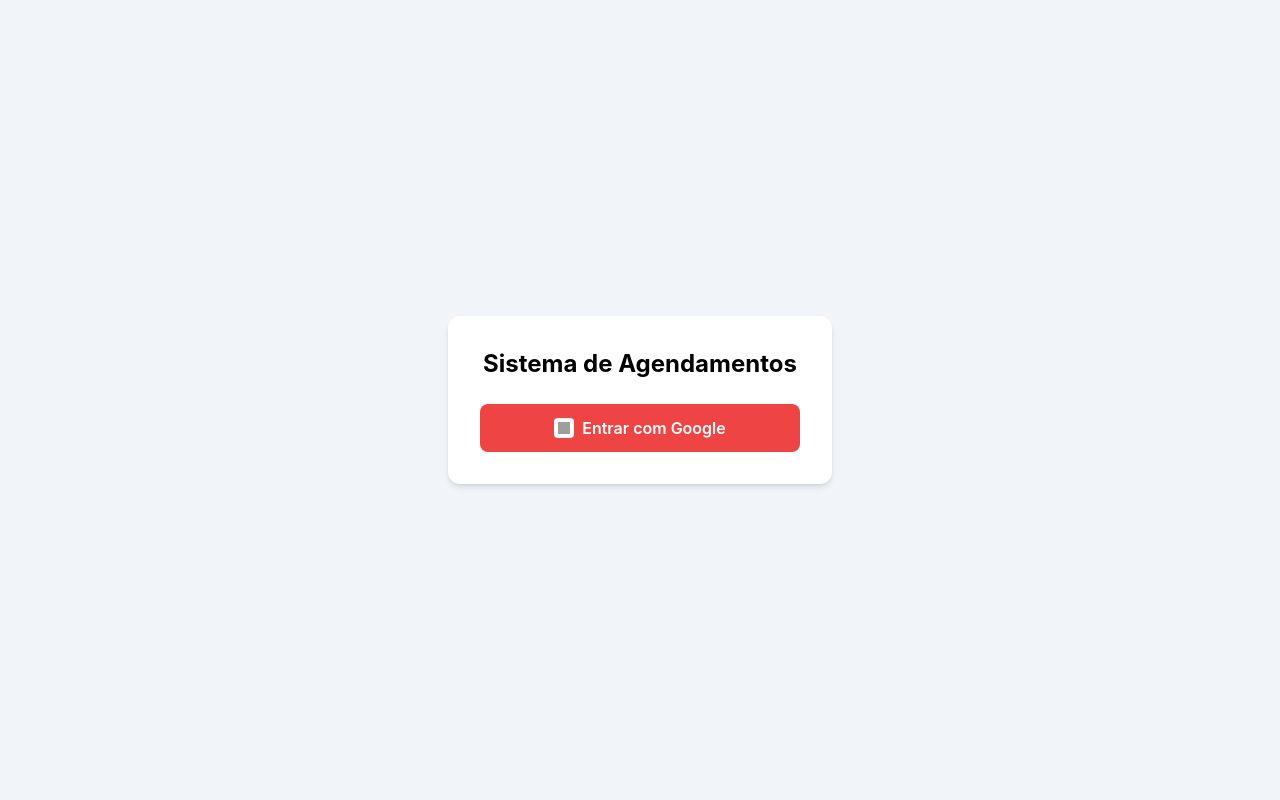
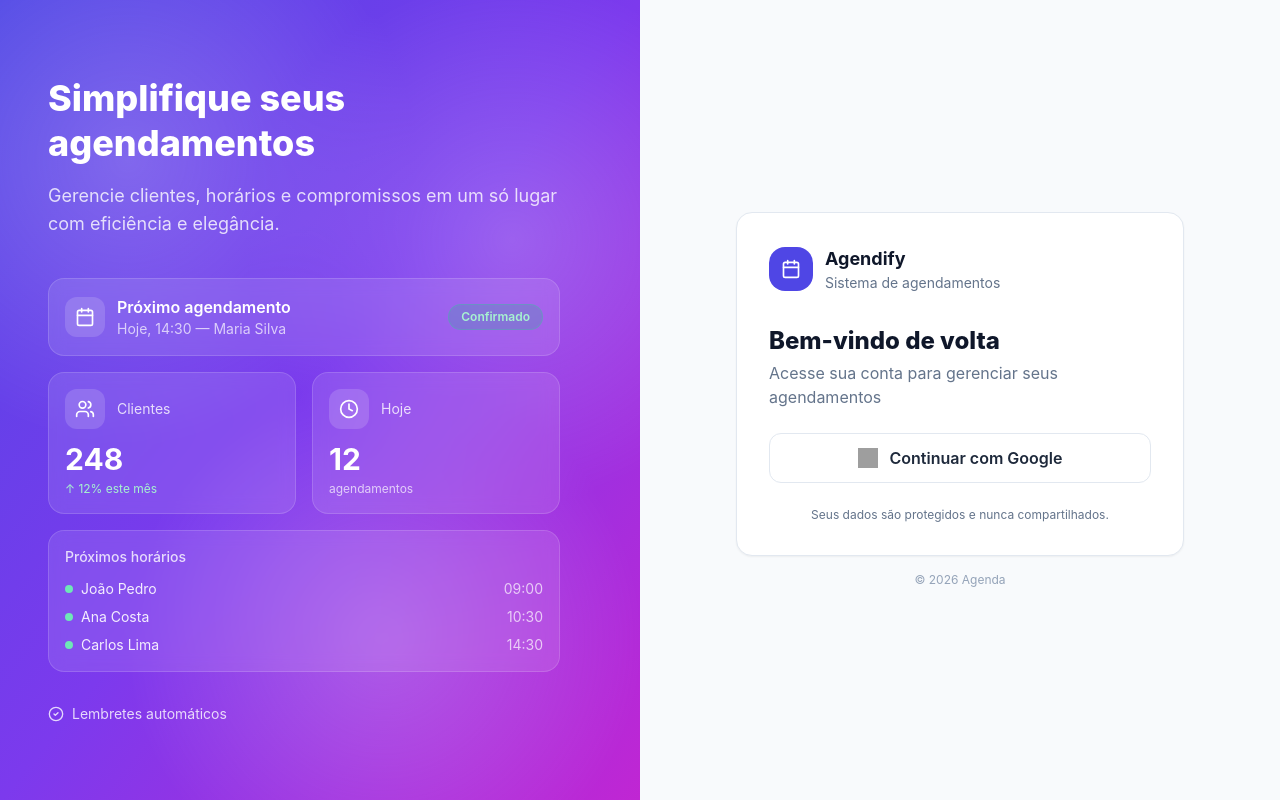
Before and after one commit to Jeffems/agendamento-system, a React (Vite) app in the folder frontend/: page /login in a window 1280 px wide. Built offline with nearby package versions, Linux system fonts and the light colour scheme; grey boxes are pictures that could not be loaded.

Commit message:
tela de login 1.0.0.0

```diff
--- a/frontend/src/pages/Login.jsx
+++ b/frontend/src/pages/Login.jsx
@@ -1,4 +1,4 @@
-export default function Login() {
+{/*export default function Login() {
   const handleGoogleLogin = () => {
     const backendUrl = import.meta.env.VITE_BACKEND_URL;
     window.location.assign(`${backendUrl}/auth/google`);
@@ -24,3 +24,155 @@ export default function Login() {
       </div>
     );
   }
+  */}
+
+  import React from "react";
+import { Calendar, CheckCircle2, Users, Clock } from "lucide-react";
+
+// Se você já tem uma função que faz o redirect pro backend (Google OAuth),
+// pluga ela aqui:
+function handleGoogleLogin() {
+  const apiUrl = import.meta.env.VITE_API_URL; // ex: https://seu-backend.railway.app/api
+  // ajuste a rota conforme seu backend (exemplos comuns):
+  // window.location.href = `${apiUrl}/auth/google`;
+  window.location.href = `${apiUrl}/auth/google`;
+}
+
+export default function Login() {
+  return (
+    <div className="min-h-screen bg-slate-50 flex">
+      {/* Lado esquerdo (marketing) */}
+      <div className="hidden lg:flex lg:w-1/2 relative overflow-hidden">
+        <div className="absolute inset-0 bg-gradient-to-br from-indigo-600 via-violet-600 to-fuchsia-600" />
+        <div className="absolute inset-0 opacity-20 bg-[radial-gradient(circle_at_20%_20%,white,transparent_35%),radial-gradient(circle_at_80%_30%,white,transparent_35%),radial-gradient(circle_at_60%_80%,white,transparent_35%)]" />
+
+        <div className="relative z-10 w-full p-12 flex flex-col justify-center">
+          <div className="max-w-lg">
+            <h1 className="text-4xl font-extrabold text-white leading-tight">
+              Simplifique seus agendamentos
+            </h1>
+            <p className="text-white/80 mt-4 text-lg">
+              Gerencie clientes, horários e compromissos em um só lugar com
+              eficiência e elegância.
+            </p>
+
+            {/* “Cards” ilustrativos */}
+            <div className="mt-10 space-y-4">
+              <div className="bg-white/10 border border-white/15 rounded-2xl p-4 backdrop-blur">
+                <div className="flex items-center justify-between">
+                  <div className="flex items-center gap-3">
+                    <div className="h-10 w-10 rounded-xl bg-white/15 flex items-center justify-center">
+                      <Calendar className="h-5 w-5 text-white" />
+                    </div>
+                    <div>
+                      <p className="text-white font-semibold">Próximo agendamento</p>
+                      <p className="text-white/70 text-sm">Hoje, 14:30 — Maria Silva</p>
+                    </div>
+                  </div>
+                  <span className="text-emerald-200 bg-emerald-500/20 border border-emerald-400/30 px-3 py-1 rounded-full text-xs font-semibold">
+                    Confirmado
+                  </span>
+                </div>
+              </div>
+
+              <div className="grid grid-cols-2 gap-4">
+                <div className="bg-white/10 border border-white/15 rounded-2xl p-4 backdrop-blur">
+                  <div className="flex items-center gap-3">
+                    <div className="h-10 w-10 rounded-xl bg-white/15 flex items-center justify-center">
+                      <Users className="h-5 w-5 text-white" />
+                    </div>
+                    <p className="text-white/80 text-sm">Clientes</p>
+                  </div>
+                  <p className="text-white text-3xl font-bold mt-3">248</p>
+                  <p className="text-emerald-200 text-xs mt-1">↑ 12% este mês</p>
+                </div>
+
+                <div className="bg-white/10 border border-white/15 rounded-2xl p-4 backdrop-blur">
+                  <div className="flex items-center gap-3">
+                    <div className="h-10 w-10 rounded-xl bg-white/15 flex items-center justify-center">
+                      <Clock className="h-5 w-5 text-white" />
+                    </div>
+                    <p className="text-white/80 text-sm">Hoje</p>
+                  </div>
+                  <p className="text-white text-3xl font-bold mt-3">12</p>
+                  <p className="text-white/70 text-xs mt-1">agendamentos</p>
+                </div>
+              </div>
+
+              <div className="bg-white/10 border border-white/15 rounded-2xl p-4 backdrop-blur">
+                <p className="text-white/80 text-sm font-medium mb-3">Próximos horários</p>
+                <div className="space-y-2">
+                  {[
+                    { nome: "João Pedro", hora: "09:00" },
+                    { nome: "Ana Costa", hora: "10:30" },
+                    { nome: "Carlos Lima", hora: "14:30" },
+                  ].map((i) => (
+                    <div key={i.nome} className="flex items-center justify-between">
+                      <div className="flex items-center gap-2">
+                        <span className="h-2 w-2 rounded-full bg-emerald-300" />
+                        <span className="text-white/90 text-sm">{i.nome}</span>
+                      </div>
+                      <span className="text-white/70 text-sm">{i.hora}</span>
+                    </div>
+                  ))}
+                </div>
+              </div>
+
+              <div className="pt-4 flex items-center gap-2 text-white/80 text-sm">
+                <CheckCircle2 className="h-4 w-4" />
+                Lembretes automáticos
+              </div>
+            </div>
+          </div>
+        </div>
+      </div>
+
+      {/* Lado direito (login) */}
+      <div className="w-full lg:w-1/2 flex items-center justify-center p-6">
+        <div className="w-full max-w-md">
+          <div className="bg-white border border-slate-200 rounded-2xl shadow-sm p-8">
+            <div className="flex items-center gap-3">
+              <div className="h-11 w-11 rounded-2xl bg-indigo-600 text-white flex items-center justify-center">
+                <Calendar className="h-5 w-5" />
+              </div>
+              <div>
+                <p className="text-slate-900 font-bold text-lg">Agendify</p>
+                <p className="text-slate-500 text-sm">Sistema de agendamentos</p>
+              </div>
+            </div>
+
+            <h2 className="mt-8 text-2xl font-extrabold text-slate-900">
+              Bem-vindo de volta
+            </h2>
+            <p className="mt-1 text-slate-500">
+              Acesse sua conta para gerenciar seus agendamentos
+            </p>
+
+            <button
+              type="button"
+              onClick={handleGoogleLogin}
+              className="mt-6 w-full flex items-center justify-center gap-3 border border-slate-200 rounded-xl py-3 hover:bg-slate-50 transition"
+            >
+              <img
+                alt="Google"
+                className="h-5 w-5"
+                src="https://www.svgrepo.com/show/475656/google-color.svg"
+              />
+              <span className="font-semibold text-slate-800">
+                Continuar com Google
+              </span>
+            </button>
+
+            <p className="mt-6 text-xs text-slate-500 text-center">
+              Seus dados são protegidos e nunca compartilhados.
+            </p>
+          </div>
+
+          <p className="text-center text-xs text-slate-400 mt-4">
+            © {new Date().getFullYear()} Agenda
+          </p>
+        </div>
+      </div>
+    </div>
+  );
+}
```
